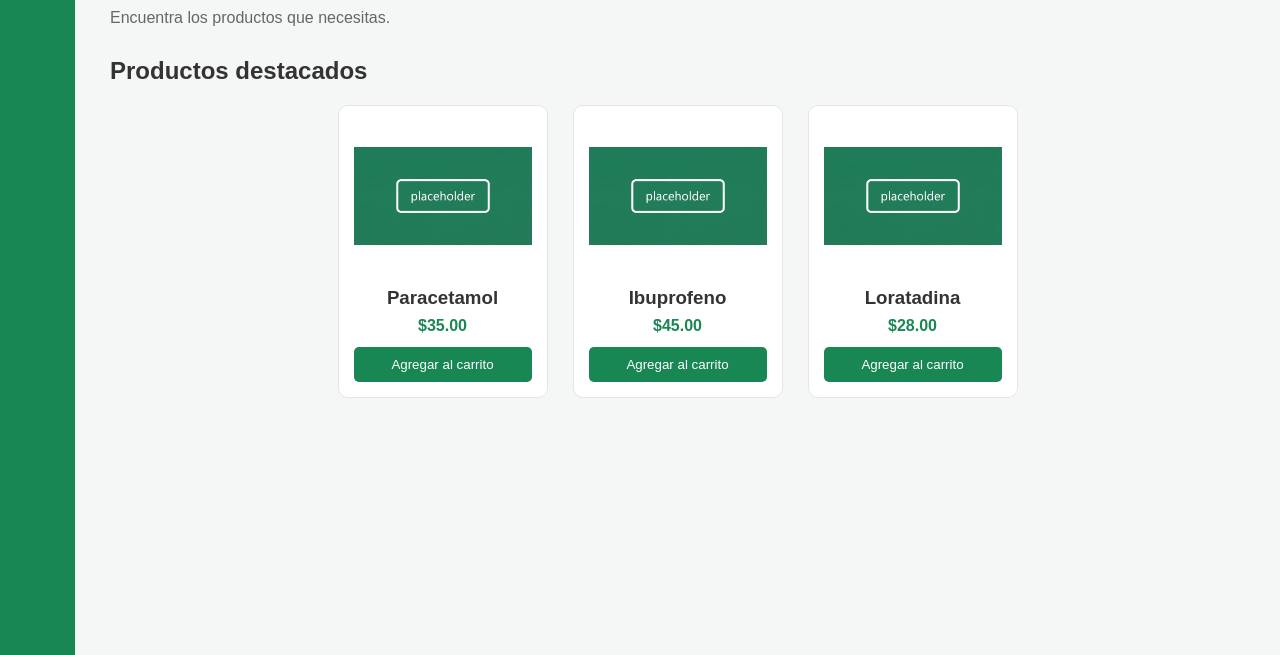
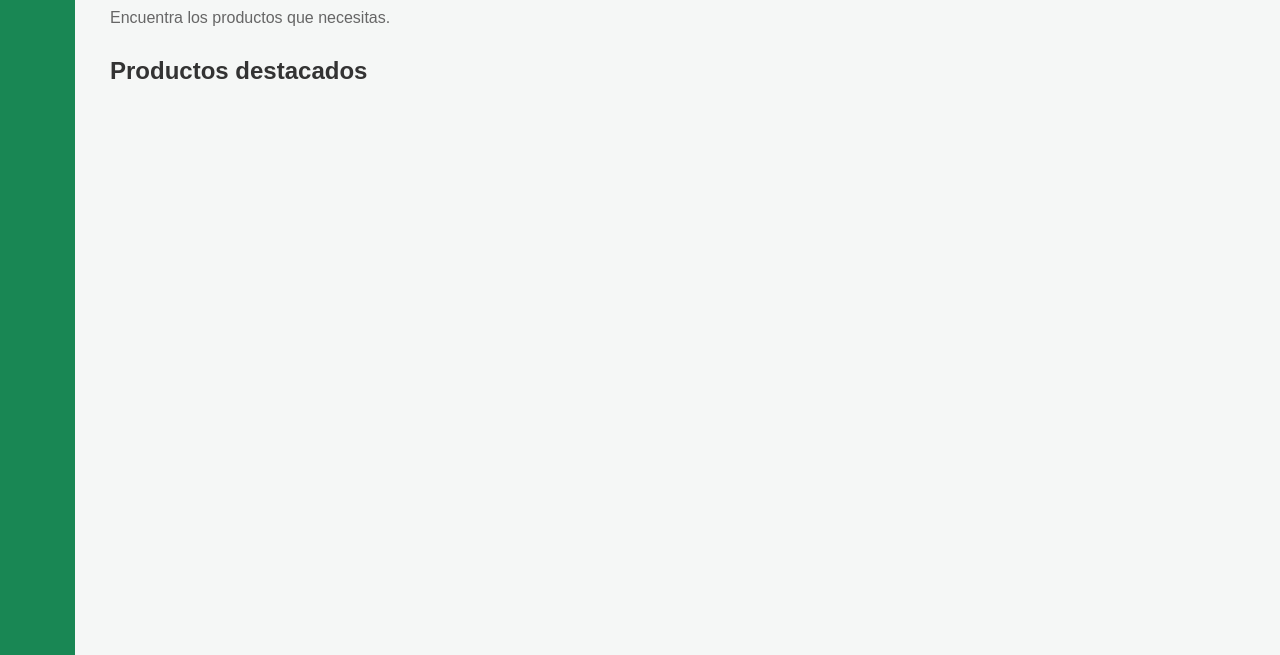
Before and after one commit to ajgv0/curexpress, a plain HTML site: page farmacia/frontend/index.html in a window 1280 px wide. Shown: the part 145-800 px from the top of the page. Drawn offline with Linux system fonts and the light colour scheme.

Commit message:
Actualizar archivos del proyecto

```diff
--- a/farmacia/frontend/index.html
+++ b/farmacia/frontend/index.html
@@ -77,27 +77,8 @@
 
                     <h2 data-i18n="destacados">Productos destacados</h2>
 
-                    <div class="productos">
-                        <div class="producto">
-                            <img src="images/placeholder.jpg" alt="Paracetamol">
-                            <h3 data-i18n="paracetamol">Paracetamol</h3>
-                            <p>$35.00</p>
-                            <button data-i18n="agregarCarrito">Agregar al carrito</button>
-                        </div>
-
-                        <div class="producto">
-                            <img src="images/placeholder.jpg" alt="Ibuprofeno">
-                            <h3 data-i18n="ibuprofeno">Ibuprofeno</h3>
-                            <p>$45.00</p>
-                            <button data-i18n="agregarCarrito">Agregar al carrito</button>
-                        </div>
-
-                        <div class="producto">
-                            <img src="images/placeholder.jpg" alt="Loratadina">
-                            <h3 data-i18n="loratadina">Loratadina</h3>
-                            <p>$28.00</p>
-                            <button data-i18n="agregarCarrito">Agregar al carrito</button>
-                        </div>
+                    <div class="productos" id="productos-destacados">
+                        <!-- Los productos se cargarán desde el backend -->
                     </div>
                 </section>
 
@@ -105,6 +86,10 @@
                 <section class="vista" id="productos">
                     <h1 data-i18n="productos">Productos</h1>
                     <p data-i18n="textoProductos">Aquí estará el catálogo completo de medicamentos.</p>
+
+                    <div class="productos" id="contenedor-productos">
+                         <!-- Aquí se cargarán todos los productos -->
+                    </div>
                 </section>
 
                 <!-- CARRITO -->
```
